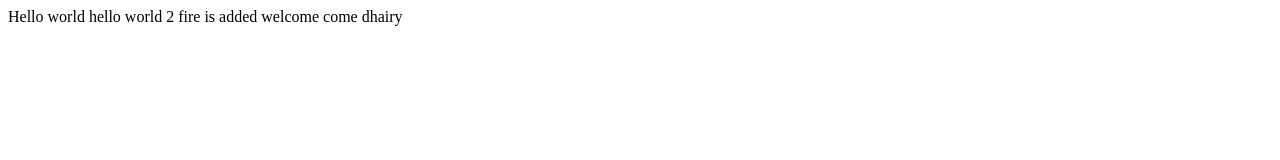
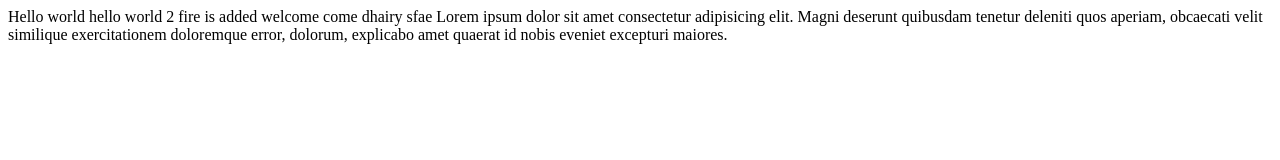
Before and after one commit to prashkotak2/pokemon, a plain HTML site: page index.html in a window 1280 px wide. Drawn offline with Linux system fonts and the light colour scheme.

Commit message:
new lines added

```diff
--- a/index.html
+++ b/index.html
@@ -8,7 +8,8 @@
 </head>
 
 <body>
-    Hello world hello world 2 fire is added welcome come dhairy
+    Hello world hello world 2 fire is added welcome come dhairy sfae Lorem ipsum dolor sit amet consectetur adipisicing elit. Magni deserunt quibusdam tenetur deleniti quos aperiam, obcaecati velit similique exercitationem doloremque error, dolorum, explicabo
+    amet quaerat id nobis eveniet excepturi maiores.
 </body>
 
 </html>
```
